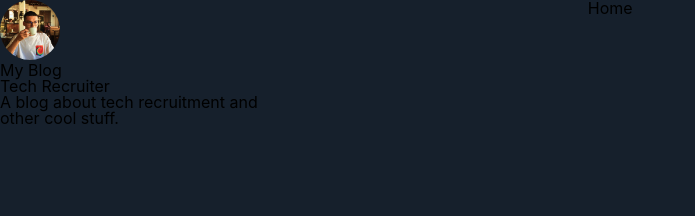
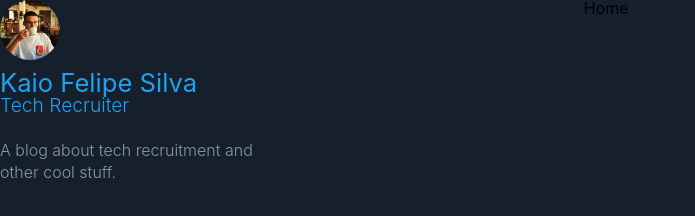
Before and after one commit to kaiofelipejs/gatsby-course, a Gatsby site: page / in a window 1280 px wide. Shown: the whole page, without its empty margins (0-695 px from the left). Built offline with nearby package versions, Linux system fonts and the light colour scheme; Gatsby itself is replaced by a stand-in of ours.

Commit message:
created profile component

```diff
--- a/gatsby-config.js
+++ b/gatsby-config.js
@@ -1,6 +1,6 @@
 module.exports = {
   siteMetadata: {
-    title: `My Blog`,
+    title: `Kaio Felipe Silva`,
     position: `Tech Recruiter`,
     description: `A blog about tech recruitment and other cool stuff.`,
     author: `@myblog`,
--- a/src/components/Profile/index.js
+++ b/src/components/Profile/index.js
@@ -1,6 +1,9 @@
 import React from "React"
 import { useStaticQuery, graphql } from "gatsby"
+
 import Avatar from "../Avatar"
+import * as S from "./styled"
+
 
 const Profile = () => {
   const {
@@ -20,12 +23,16 @@ const Profile = () => {
   `)
 
   return (
-    <div className="Profile-wrapper">
-      <Avatar />
-      <h1>{title}</h1>
-      <h2>{position}</h2>
-      <p>{description}</p>
-    </div>
+    <S.ProfileWrapper>
+      <S.ProfileLink>
+        <Avatar />
+        <S.ProfileAuthor>
+          {title}
+          <S.ProfilePosition>{position}</S.ProfilePosition>
+        </S.ProfileAuthor>
+      </S.ProfileLink>
+      <S.ProfileDescription>{description}</S.ProfileDescription>
+    </S.ProfileWrapper>
   )
 }
 
--- /dev/null
+++ b/src/components/Profile/styled.js
@@ -0,0 +1,34 @@
+import styled from "styled-components"
+import { Link } from "gatsby"
+
+export const ProfileWrapper = styled.section`
+  color: #8899a6;
+  display: flex;
+  flex-direction: column;
+`
+
+export const ProfileLink = styled(Link)`
+  color: #8899a6;
+  text-decoration: none;
+  transition: color 0.5s;
+  &:hover {
+    color: #1fa1f2;
+  }
+`
+
+export const ProfileAuthor = styled.h1`
+  font-size: 1.6rem;
+  margin: 0.5rem auto 1.5rem;
+`
+
+export const ProfilePosition = styled.small`
+  display: block;
+  font-size: 1.2rem;
+  font-weight: 300;
+`
+
+export const ProfileDescription = styled.p`
+  font-size: 1rem;
+  font-weight: 300;
+  line-height: 1.4;
+`
```
